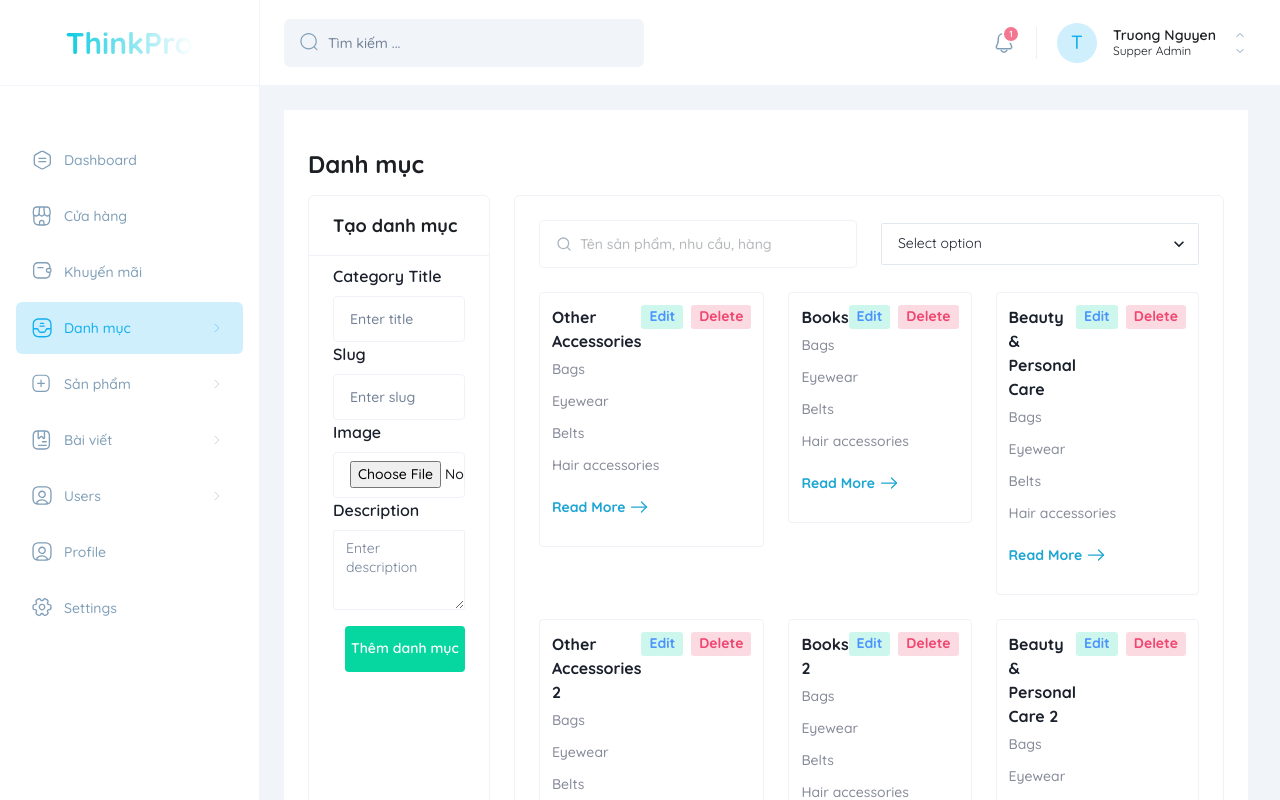
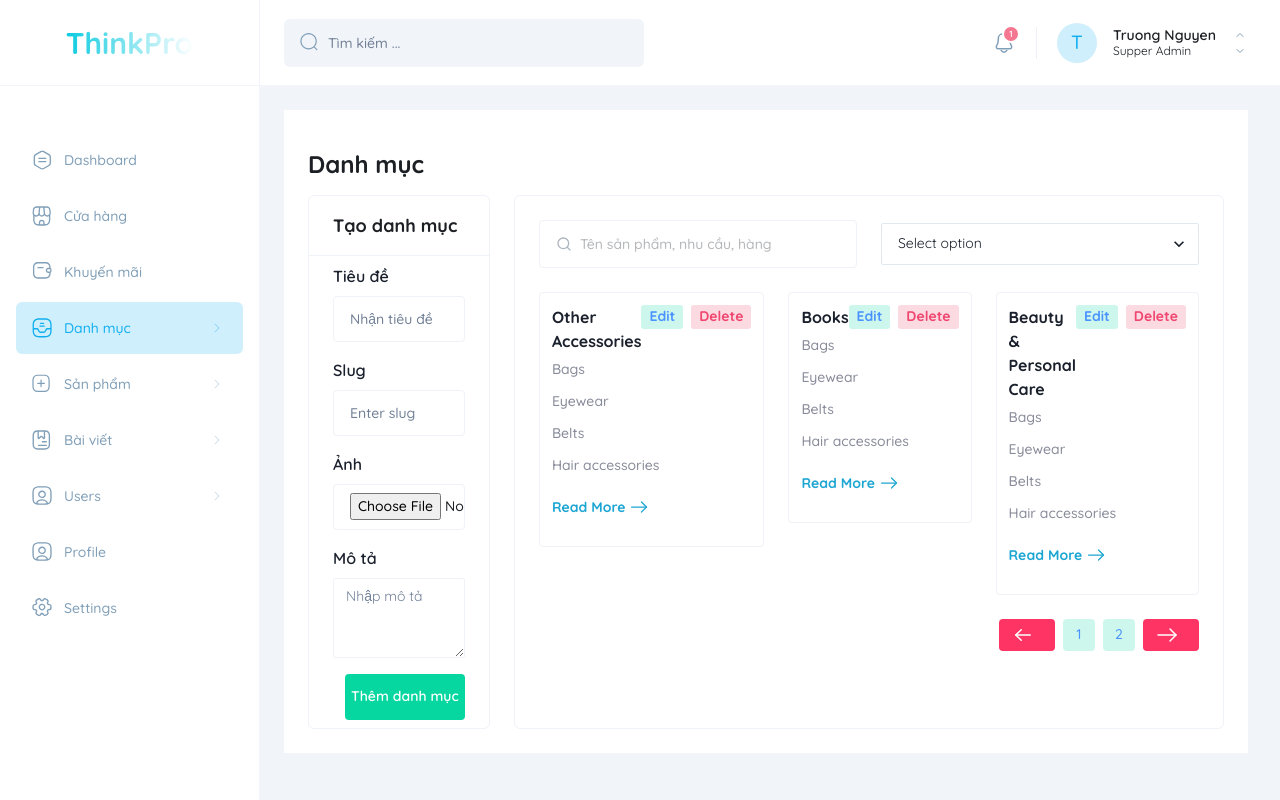
Before and after one commit to tho-dev/_datn_2023, a React (Vite) app in the folder client/: page /admin/danh-muc in a window 1280 px wide. Shown: the top 800 px of the page. Built offline with nearby package versions, Linux system fonts and the light colour scheme.

Commit message:
fix bug category ui admin

```diff
--- a/client/src/views/private/CategoryManagerView/CategoryManagerView.tsx
+++ b/client/src/views/private/CategoryManagerView/CategoryManagerView.tsx
@@ -75,7 +75,7 @@ const CategoryManagerView = (props: Props) => {
   } = useForm<any>({
     resolver: joiResolver(categorySchema),
   });
-  const itemsPerPage = 6;
+  const itemsPerPage = 3;
   const [currentPage, setCurrentPage] = useState(1);
   const [displayedItems, setDisplayedItems] = useState(listCategory.slice(0, itemsPerPage));
   const totalPages = Math.ceil(listCategory.length / itemsPerPage);
@@ -118,23 +118,23 @@ const CategoryManagerView = (props: Props) => {
               onSubmit={handleSubmit(onSubmit)}
             >
               <FormControl isInvalid={errors.category_title as any}>
-                <FormLabel fontWeight='semibold'>Category Title</FormLabel>
-                <Input id='category_title' type='text' placeholder='Enter title' size='lager' border='1px solid #eff2f7' />
+                <FormLabel fontWeight='semibold'>Tiêu đề</FormLabel>
+                <Input id='category_title' type='text' placeholder='Nhận tiêu đề' size='lager' border='1px solid #eff2f7' />
                 <FormErrorMessage>{(errors.category_title as any) && (errors?.email?.message as any)}</FormErrorMessage>
               </FormControl>
-              <FormControl isInvalid={errors.category_title as any}>
+              <FormControl isInvalid={errors.category_title as any} my='4'>
                 <FormLabel fontWeight='semibold'>Slug</FormLabel>
                 <Input id='slug' type='text' placeholder='Enter slug' size='lager' border='1px solid #eff2f7' />
                 <FormErrorMessage>{(errors.category_title as any) && (errors?.email?.message as any)}</FormErrorMessage>
               </FormControl>
-              <FormControl isInvalid={errors.category_title as any}>
-                <FormLabel fontWeight='semibold'>Image</FormLabel>
-                <Input id='image' type='file' placeholder='Enter image' size='lager' border='1px solid #eff2f7' py='2' />
+              <FormControl isInvalid={errors.category_title as any} my='4'>
+                <FormLabel fontWeight='semibold'>Ảnh</FormLabel>
+                <Input id='image' type='file' placeholder='Nhập ảnh' size='lager' border='1px solid #eff2f7' py='2' />
                 <FormErrorMessage>{(errors.category_title as any) && (errors?.email?.message as any)}</FormErrorMessage>
               </FormControl>
               <FormControl isInvalid={errors.category_title as any}>
-                <FormLabel fontWeight='semibold'>Description</FormLabel>
-                <Textarea value={value} id='description' onChange={handleInputChange} placeholder='Enter description' size='sm' border='1px solid #eff2f7' />
+                <FormLabel fontWeight='semibold'>Mô tả</FormLabel>
+                <Textarea value={value} id='description' onChange={handleInputChange} placeholder='Nhập mô tả' size='sm' border='1px solid #eff2f7' />
                 <FormErrorMessage>{(errors.category_title as any) && (errors?.email?.message as any)}</FormErrorMessage>
               </FormControl>
               <Flex justifyContent='end'>
```
